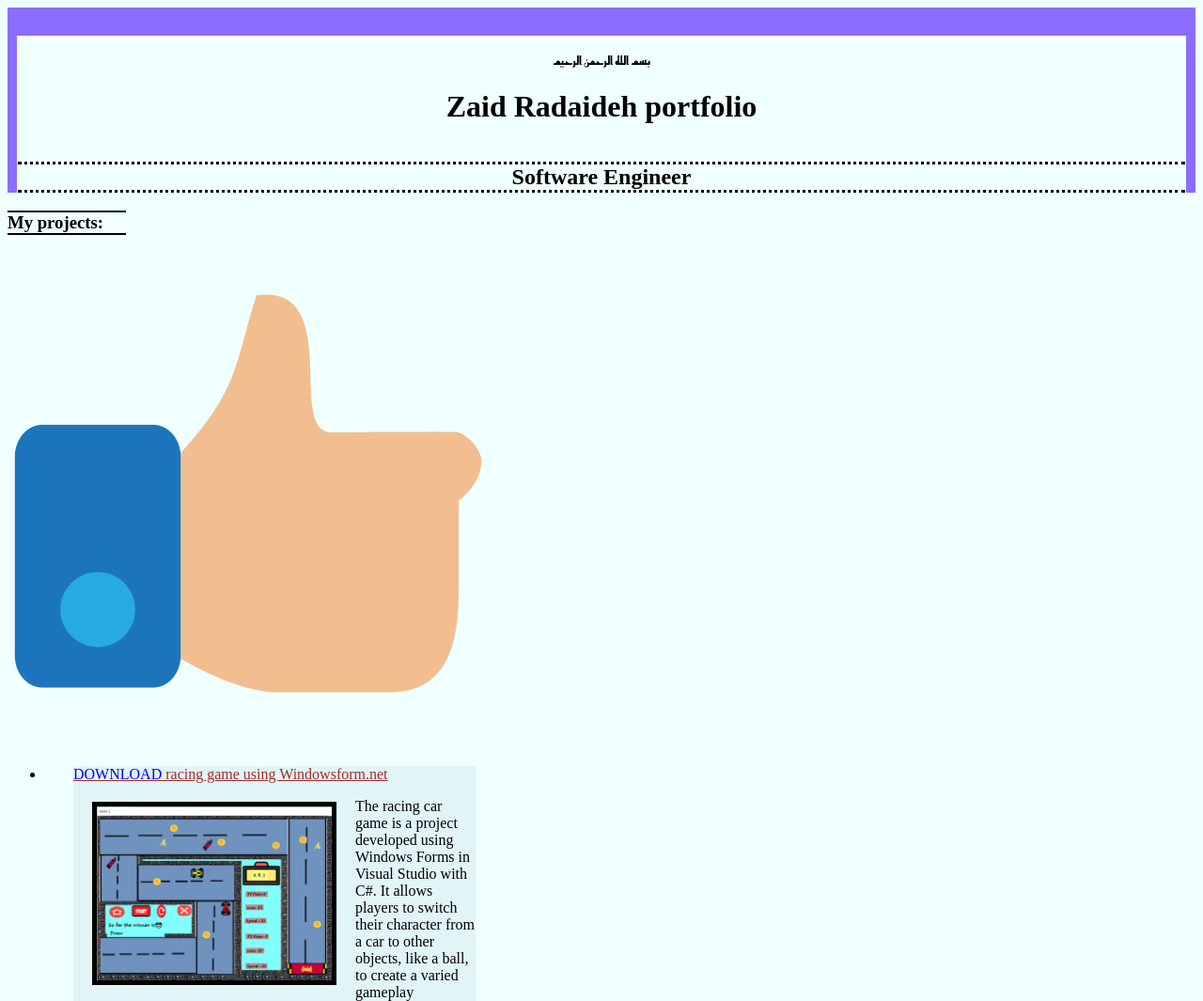
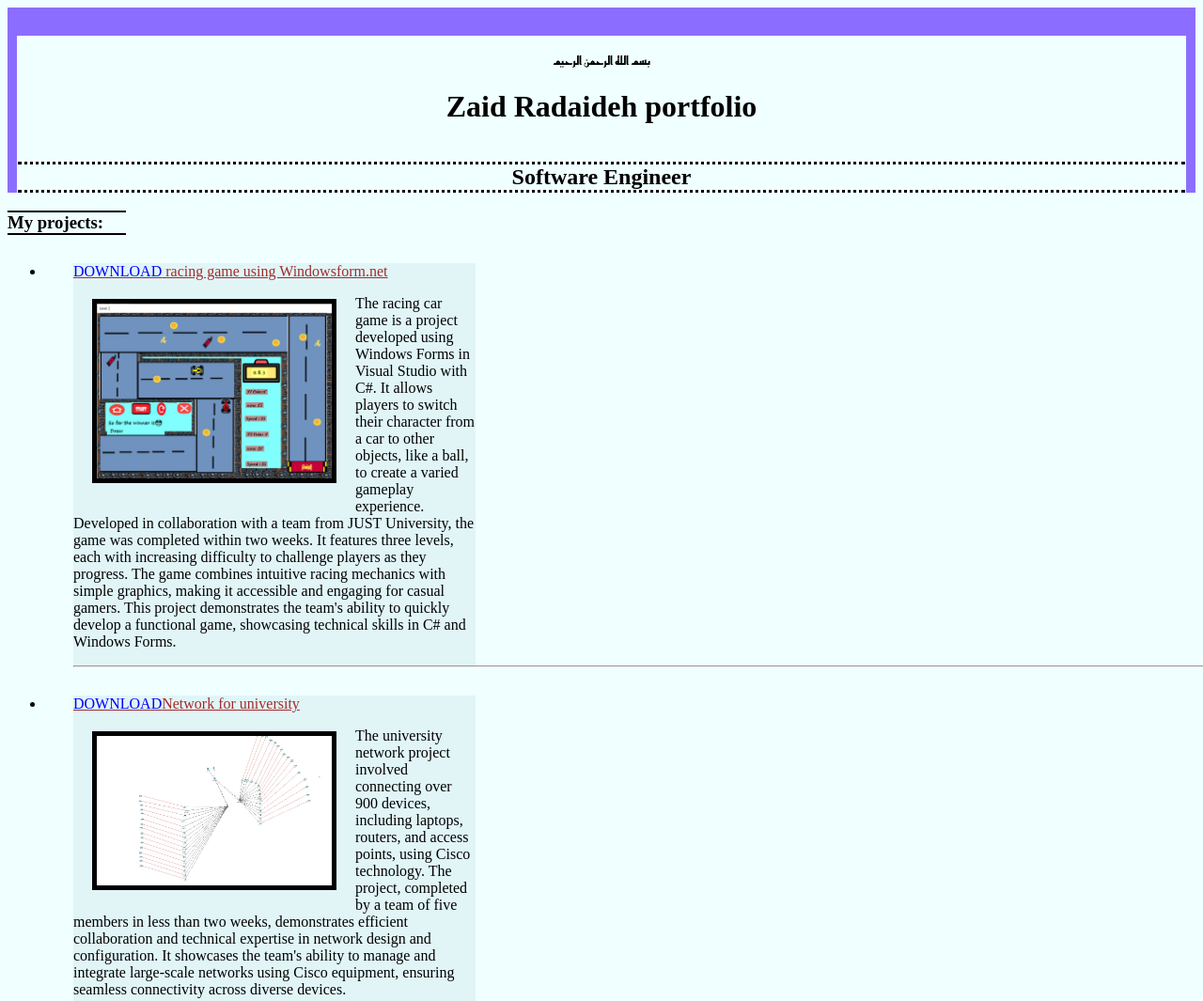
Before and after one commit to ZaidAR49/Zaid-portfolio, a plain HTML site: page index.html in a window 1280 px wide. Shown: the top 1065 px of the page at 94% size. Drawn offline with Linux system fonts and the light colour scheme.

Commit message:
Update index.html

```diff
--- a/index.html
+++ b/index.html
@@ -22,7 +22,7 @@
 
 
     <h3 id="mp" >My projects:</h3>
-    <span id="like"><img src="./assist/favorite.png" alt="like"></span>
+
     <ul>
       <li>
         <div class="card">
```
